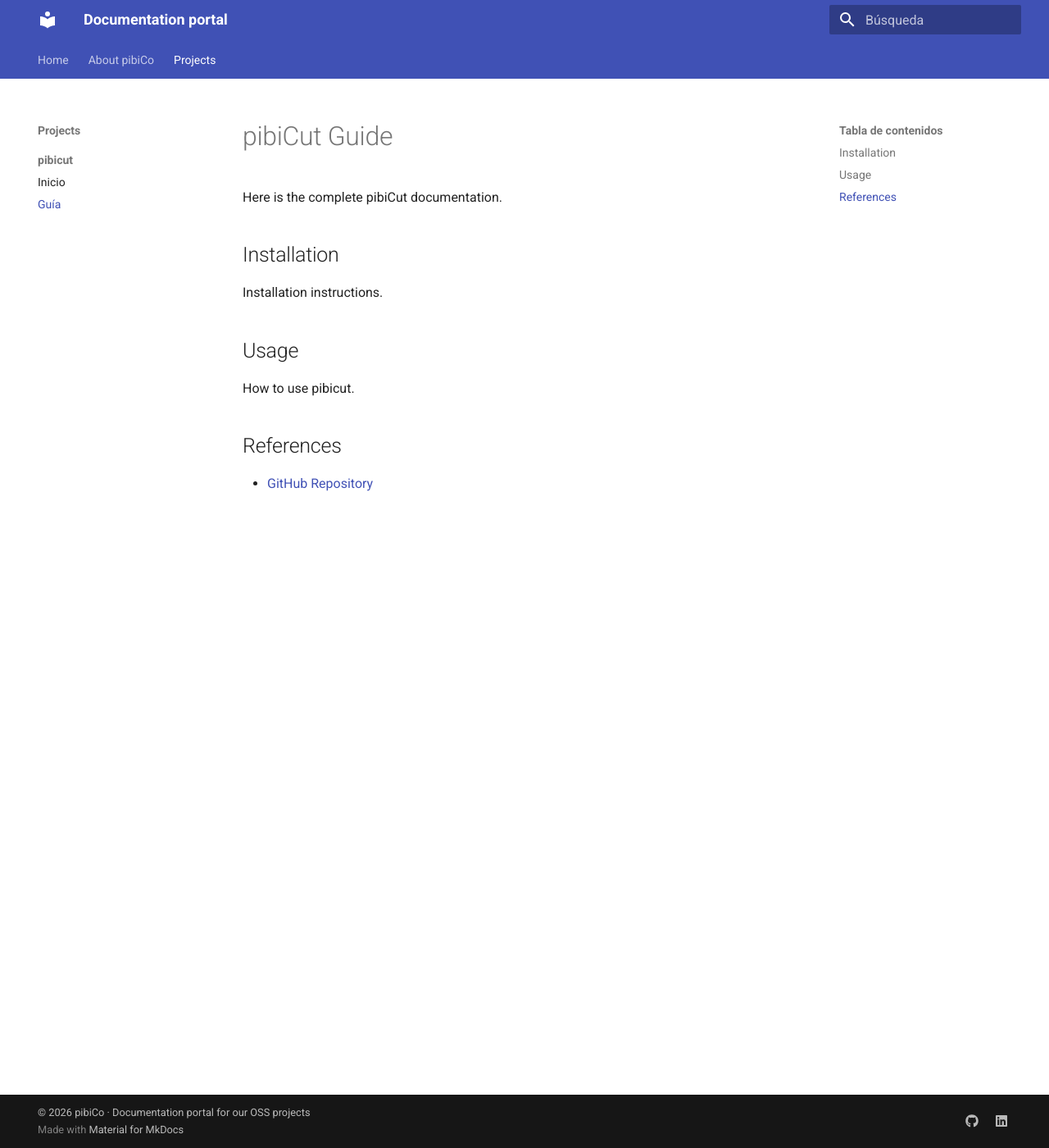
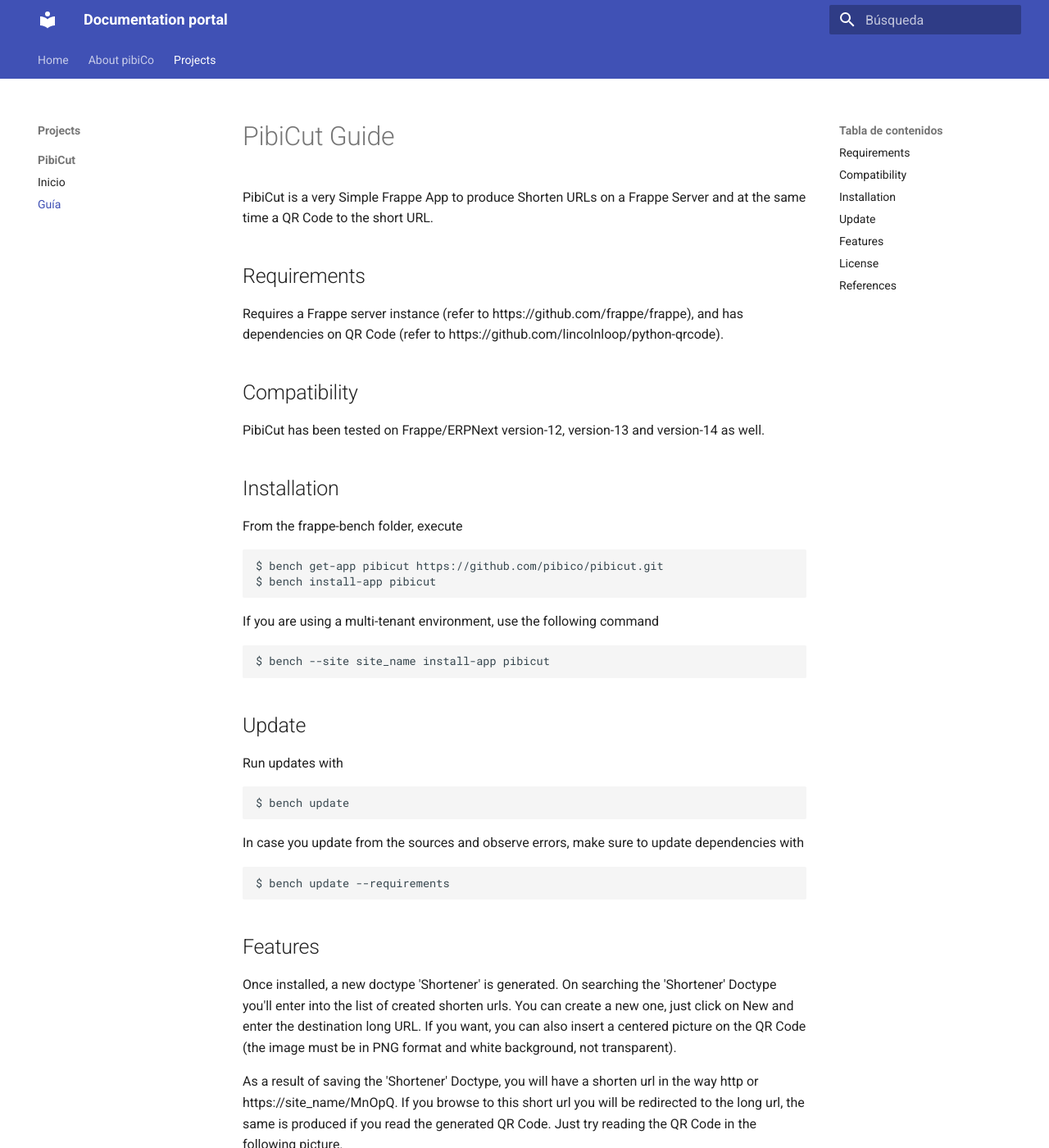
Before and after one commit to pibico/portal, an MkDocs documentation site: the page built from docs/projects/pibicut/guide.md, in a window 1280 px wide and 1400 px high. Shown: the whole window at 82% size. Built offline with MkDocs 1.6.1 and Material for MkDocs 9.7.7, drawn with Linux system fonts in a browser that asks for light colours; some of the changed text lies outside the part shown.

Commit message:
modified:   docs/about.md 	modified:   docs/index.md 	modified:   docs/projects/pibicut/guide.md 	modified:   docs/projects/pibicut/index.md 	modified:   mkdocs.yml

````diff
--- a/docs/projects/pibicut/guide.md
+++ b/docs/projects/pibicut/guide.md
@@ -1,12 +1,42 @@
-# pibiCut Guide
+# PibiCut Guide
 
-Here is the complete pibiCut documentation.
+PibiCut is a very Simple Frappe App to produce Shorten URLs on a Frappe Server and at the same time a QR Code to the short URL.
+
+## Requirements
+Requires a Frappe server instance (refer to https://github.com/frappe/frappe), and has dependencies on QR Code (refer to https://github.com/lincolnloop/python-qrcode).
+
+## Compatibility
+PibiCut has been tested on Frappe/ERPNext version-12, version-13 and version-14 as well.
 
 ## Installation
-Installation instructions.
+From the frappe-bench folder, execute
+```
+$ bench get-app pibicut https://github.com/pibico/pibicut.git
+$ bench install-app pibicut
+```
+If you are using a multi-tenant environment, use the following command
+```
+$ bench --site site_name install-app pibicut
+```
 
-## Usage
-How to use pibicut.
+## Update
+Run updates with
+```
+$ bench update
+```
+In case you update from the sources and observe errors, make sure to update dependencies with
+```
+$ bench update --requirements
+```
+
+## Features
+Once installed, a new doctype 'Shortener' is generated. On searching the 'Shortener' Doctype you'll enter into the list of created shorten urls. You can create a new one, just click on New and enter the destination long URL. If you want, you can also insert a centered picture on the QR Code (the image must be in PNG format and white background, not transparent).
+
+As a result of saving the 'Shortener' Doctype, you will have a shorten url in the way http or https://site_name/MnOpQ. If you browse to this short url you will be redirected to the long url, the same is produced if you read the generated QR Code. Just try reading the QR Code in the following picture.
+
+## License
+
+MIT# PibiCut
 
 ## References
 - [GitHub Repository](https://github.com/pibico/pibicut)
--- a/mkdocs.yml
+++ b/mkdocs.yml
@@ -18,7 +18,7 @@
   - Home: index.md
   - About pibiCo: about.md
   - Projects:
-      - pibicut:
+      - PibiCut:
           - Inicio: projects/pibicut/index.md
           - Guía: projects/pibicut/guide.md
 
````
Also changed, not shown: docs/about.md (+0 -2 lines), docs/index.md (+1 -1 lines), docs/projects/pibicut/index.md (+2 -2 lines).
